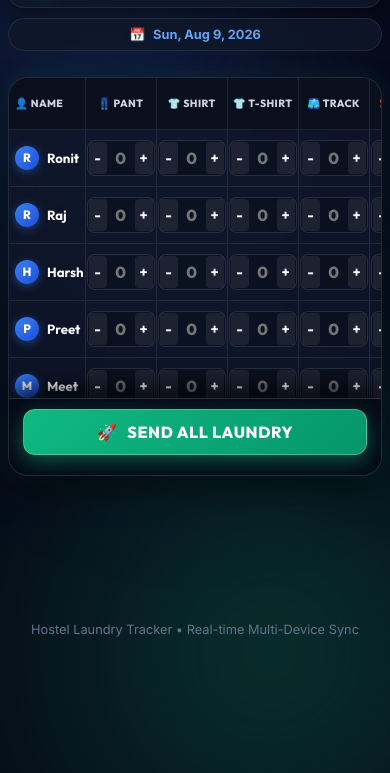
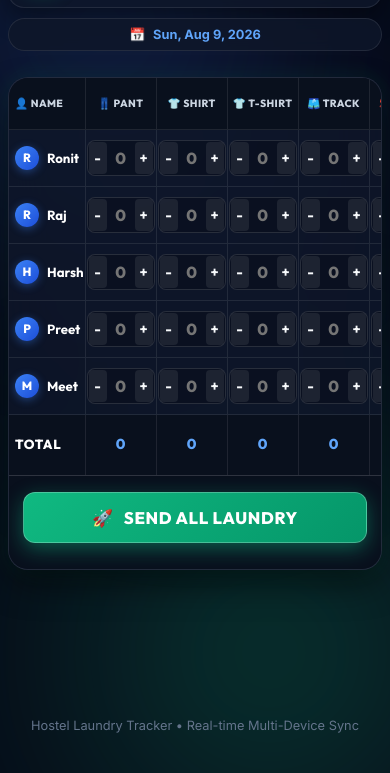
Before and after one commit to bhalalaharsh767/-Hostel-Laundry-Management, a plain HTML site: page index.html in a window 390 px wide. Shown: the part 71-844 px from the top of the page. Drawn offline with Linux system fonts and the light colour scheme; no server answers.

Commit message:
Add files via upload

```diff
--- a/style.css
+++ b/style.css
@@ -1,6 +1,6 @@
 /* ==========================================================================
    Hostel Laundry Management System - Premium Dark Glassmorphism Design System
-   Ultra-Clean, Mobile-First, WOW-Factor UI
+   Ultra-Clean, Mobile-First, WOW-Factor UI (Zero Overlap Guaranteed)
    ========================================================================== */
 
 :root {
@@ -8,7 +8,7 @@
   --font-body: 'Inter', -apple-system, sans-serif;
 
   --bg-deep: #060a17;
-  --card-glass: rgba(15, 23, 42, 0.8);
+  --card-glass: rgba(15, 23, 42, 0.85);
   --border-glass: rgba(255, 255, 255, 0.09);
 
   --accent-emerald: #10b981;
@@ -549,9 +549,9 @@ body {
   box-shadow: 0 0 16px rgba(37, 99, 235, 0.5) !important;
 }
 
-/* Single Submit Action Bar */
+/* Single Submit Action Bar - Inline Natural Flow Below TOTAL Row */
 .table-action-footer {
-  padding: 20px;
+  padding: 24px 20px;
   background: rgba(10, 16, 30, 0.85);
   border-top: 1px solid var(--border-glass);
   display: flex;
@@ -559,6 +559,8 @@ body {
   align-items: center;
   justify-content: center;
   gap: 10px;
+  position: relative;
+  z-index: 10;
 }
 
 .btn-gradient-send {
@@ -578,6 +580,7 @@ body {
   transition: all 0.22s ease;
   cursor: pointer;
   border: 1px solid rgba(255, 255, 255, 0.25);
+  width: auto;
 }
 
 .btn-gradient-send:hover {
@@ -606,16 +609,16 @@ body {
 }
 
 /* ==========================================================================
-   MOBILE PHONE SPECIFIC ULTRA-OPTIMIZATIONS & OVERLAP FIX
+   MOBILE PHONE SPECIFIC OPTIMIZATIONS (100% Zero Overlap Guarantee)
    ========================================================================== */
 @media (max-width: 768px) {
   .app-container {
     padding: 8px;
-    padding-bottom: 120px !important; /* CRITICAL: Adds space below table so last row is fully visible */
+    padding-bottom: 24px;
   }
 
   .main-content {
-    margin-bottom: 100px !important; /* CRITICAL: Pushes Meet row & TOTAL row above floating button */
+    margin-bottom: 0;
   }
 
   .app-header {
@@ -724,25 +727,18 @@ body {
     padding: 4px 8px !important;
   }
 
-  /* FLOATING BLURRED BOTTOM BAR FOR MOBILE PHONES - COMPACT & ELEVATED */
+  /* NATURAL INLINE FOOTER FOR PHONES (0% Overlap guaranteed) */
   .table-action-footer {
-    position: fixed;
-    bottom: 0;
-    left: 0;
-    right: 0;
-    z-index: 999;
-    padding: 10px 14px;
-    background: rgba(6, 10, 23, 0.95);
-    backdrop-filter: blur(20px);
-    -webkit-backdrop-filter: blur(20px);
-    box-shadow: 0 -8px 25px rgba(0, 0, 0, 0.8);
+    position: relative;
+    padding: 16px 14px;
+    background: rgba(10, 16, 30, 0.95);
     border-top: 1px solid rgba(255, 255, 255, 0.15);
   }
 
   .btn-gradient-send {
     width: 100%;
-    padding: 12px 16px;
-    font-size: 1rem;
+    padding: 14px 20px;
+    font-size: 1.05rem;
     border-radius: 12px;
   }
 }
```
